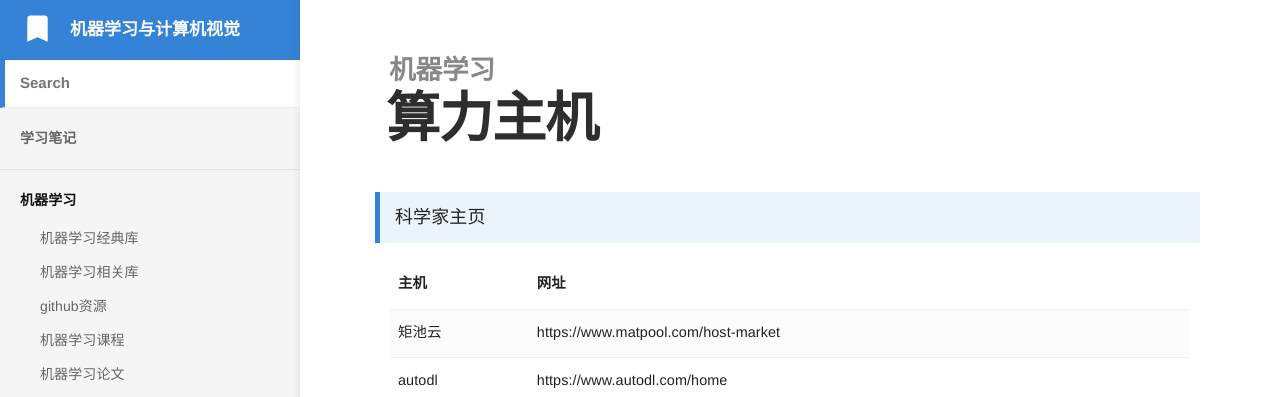
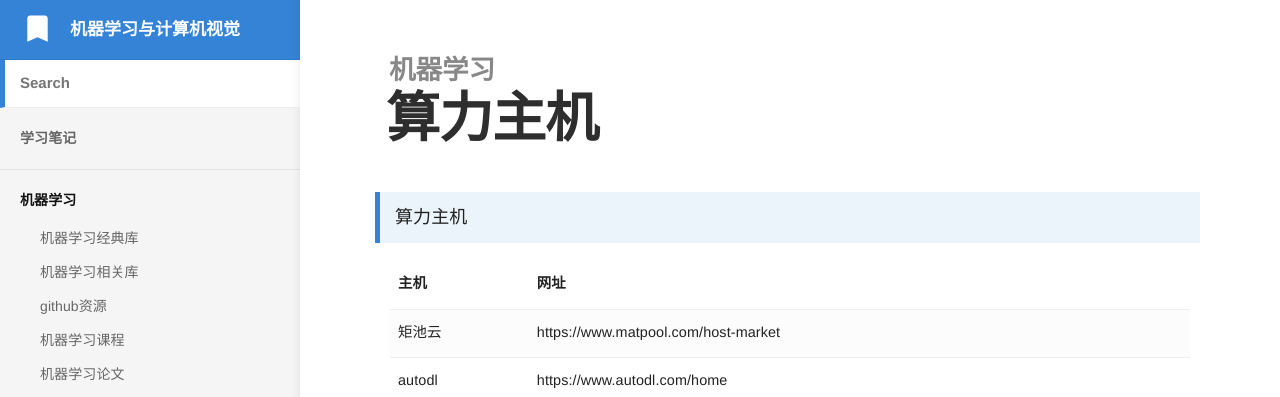
Before and after one commit to bashendixie/Machine_Learning_Notes, a Jekyll site: the page built from _docs/1、机器学习/算力主机.md, in a window 1280 px wide. Shown: the top 397 px of the page. Built offline with Jekyll 4.4.1, drawn with Linux system fonts in a browser that asks for light colours; some web fonts are replaced.

Commit message:
no message

```diff
--- a/_docs/1、机器学习/算力主机.md
+++ b/_docs/1、机器学习/算力主机.md
@@ -4,7 +4,7 @@
 order: 10
 ---
 
-> 科学家主页
+> 算力主机
 <table width="1033" style="font-size: 0.8em;">
 	<tbody>
 		<tr>
```
